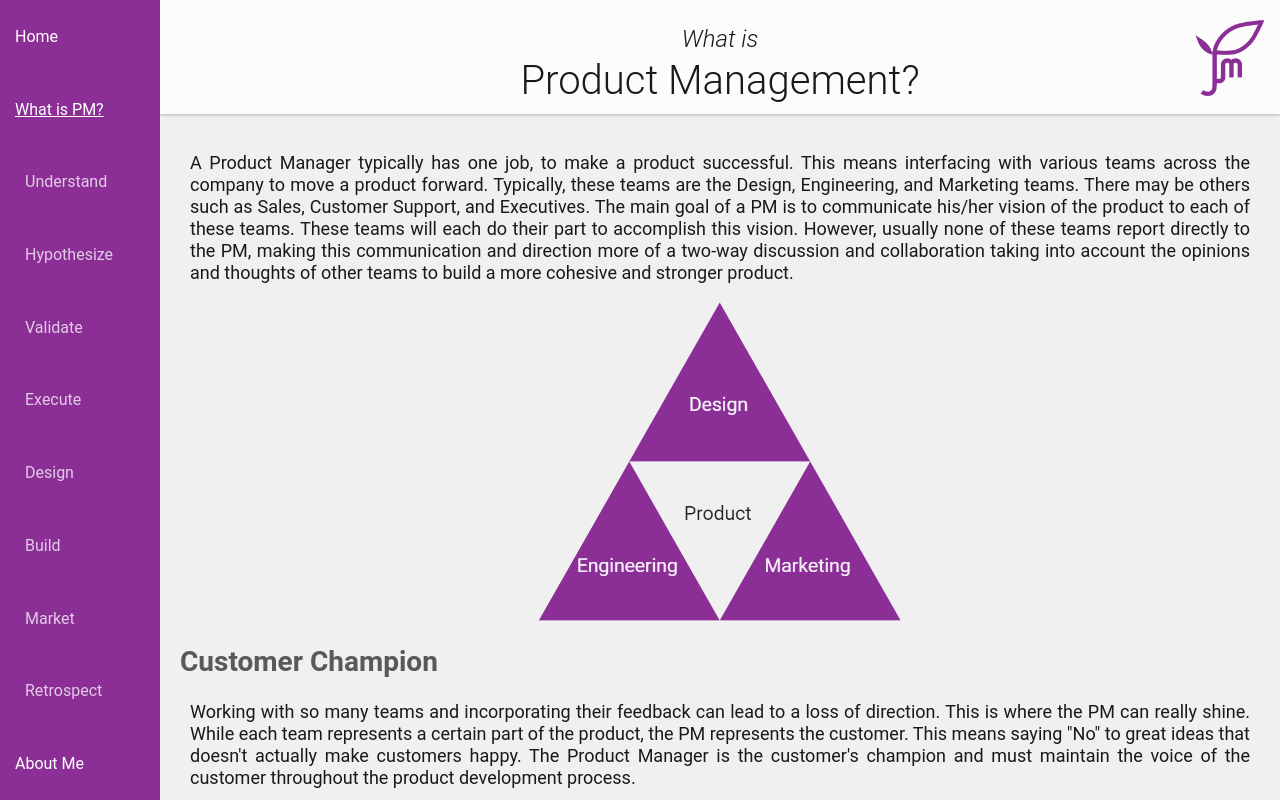
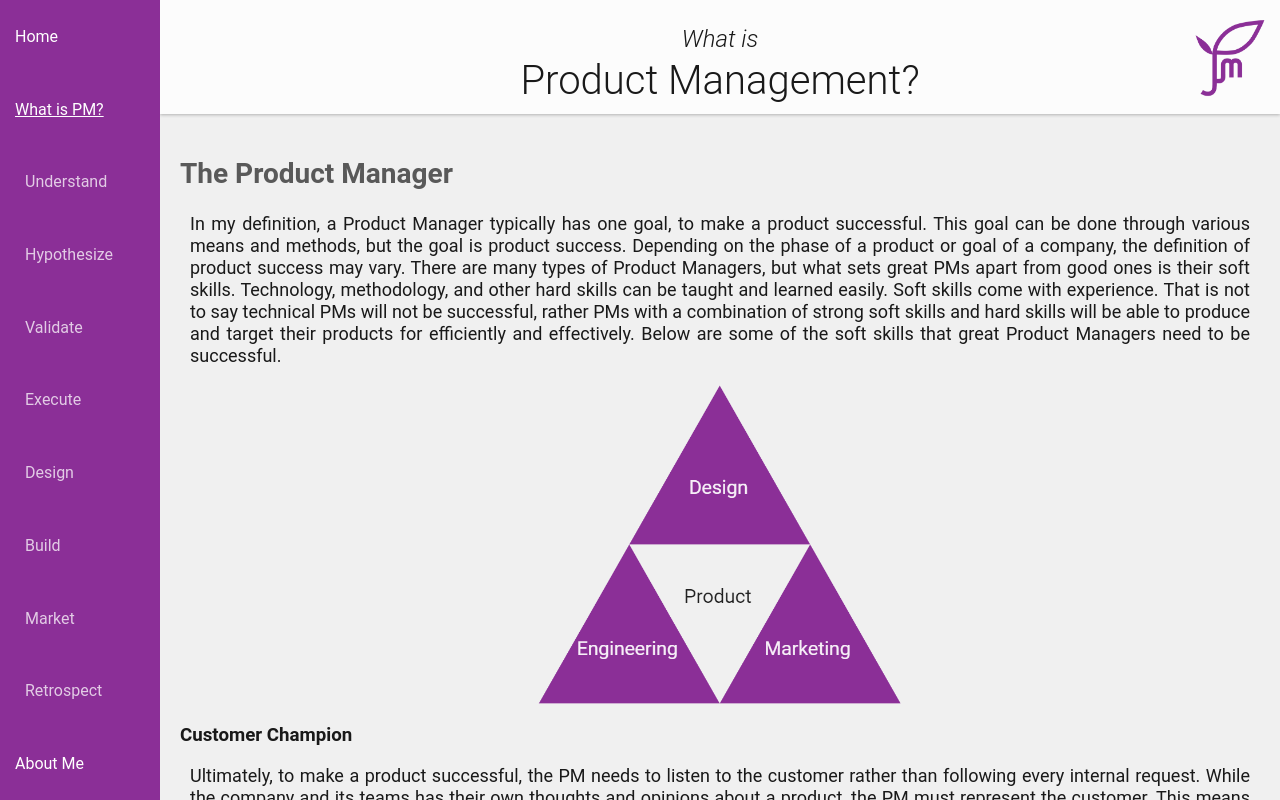
Before and after one commit to lawrencety/budding-pm, a React (Create React App) app: page /what-is-product-management in a window 1280 px wide. Built offline with nearby package versions, Linux system fonts and the light colour scheme.

Commit message:
update product

```diff
--- a/src/components/Product.js
+++ b/src/components/Product.js
@@ -18,21 +18,30 @@ class Product extends Component {
         </div>
         <div className="content-section">
           <div className="content-row">
+            <h2>The Product Manager</h2>
             <p>
-              A Product Manager typically has one job, to make a product successful. This means interfacing with various teams across the company to move a product forward. Typically, these teams are the Design, Engineering, and Marketing teams. There may be others such as Sales, Customer Support, and Executives. The main goal of a PM is to communicate his/her vision of the product to each of these teams. These teams will each do their part to accomplish this vision. However, usually none of these teams report directly to the PM, making this communication and direction more of a two-way discussion and collaboration taking into account the opinions and thoughts of other teams to build a more cohesive and stronger product.
+              In my definition, a Product Manager typically has one goal, to make a product successful. This goal can be done through various means and methods, but the goal is product success. Depending on the phase of a product or goal of a company, the definition of product success may vary.
+
+              There are many types of Product Managers, but what sets great PMs apart from good ones is their soft skills. Technology, methodology, and other hard skills can be taught and learned easily. Soft skills come with experience. That is not to say technical PMs will not be successful, rather PMs with a combination of strong soft skills and hard skills will be able to produce and target their products for efficiently and effectively. Below are some of the soft skills that great Product Managers need to be successful.
             </p>
           </div>
           <img className="figure" src={require("../images/pm-triangle.png")}></img>
           <div className="content-row">
-            <h2>Customer Champion</h2>
+            <h3>Customer Champion</h3>
             <p>
-              Working with so many teams and incorporating their feedback can lead to a loss of direction. This is where the PM can really shine. While each team represents a certain part of the product, the PM represents the customer. This means saying "No" to great ideas that doesn't actually make customers happy. The Product Manager is the customer's champion and must maintain the voice of the customer throughout the product development process.
+              Ultimately, to make a product successful, the PM needs to listen to the customer rather than following every internal request. While the company and its teams has their own thoughts and opinions about a product, the PM must represent the customer. This means saying "No" to great ideas that doesn't actually make customers happy. The Product Manager is the customer's champion and must maintain the voice of the customer throughout the product development process. This guide will provide several ways a PM could gain feedback to understand the user.
             </p>
           </div>
           <div className="content-row">
-            <h2>Prioritization</h2>
+            <h3>Prioritization</h3>
             <p>
-              Being the Customer Champion doesn't necessarily mean rejecting all ideas that don't increase customer value. If your engineering team has built up significant technical debt, it may also be wise to pause adding new functions and focus on eliminating the debt. Instead, the PM must be able to understand tradeoffs and prioritize between between refactoring code vs building new features.
+              Being the Customer Champion doesn't necessarily mean rejecting all ideas that don't increase customer value. If your engineering team has built up significant technical debt, it may also be wise for the long-term to pause adding new functions and focus on eliminating the debt. Every team has limited resources and time, PMs must be able to prioritize effectively and decide what would be the bext course of action for a product would be. We will explore the tools PMs can use to make this decision.
+            </p>
+          </div>
+          <div className="content-row">
+            <h3>Communication</h3>
+            <p>
+              After we have figured out customer intent and the product's next steps, PMs must communicate that vision to the various teams. Typically, these teams are the Design, Engineering, and Marketing teams. There may be others such as Sales, Customer Support, and Executives. The main goal of a PM is to communicate his/her vision of the product to each of these teams. These teams will each do their part to accomplish this vision. However, usually none of these teams report directly to the PM, making this communication and direction more of a two-way discussion and collaboration taking into account the opinions and thoughts of other teams to build a more cohesive and stronger product.
             </p>
           </div>
           <Link className="btn next-btn" to="/understanding-the-company">Understand the Company</Link>
```
